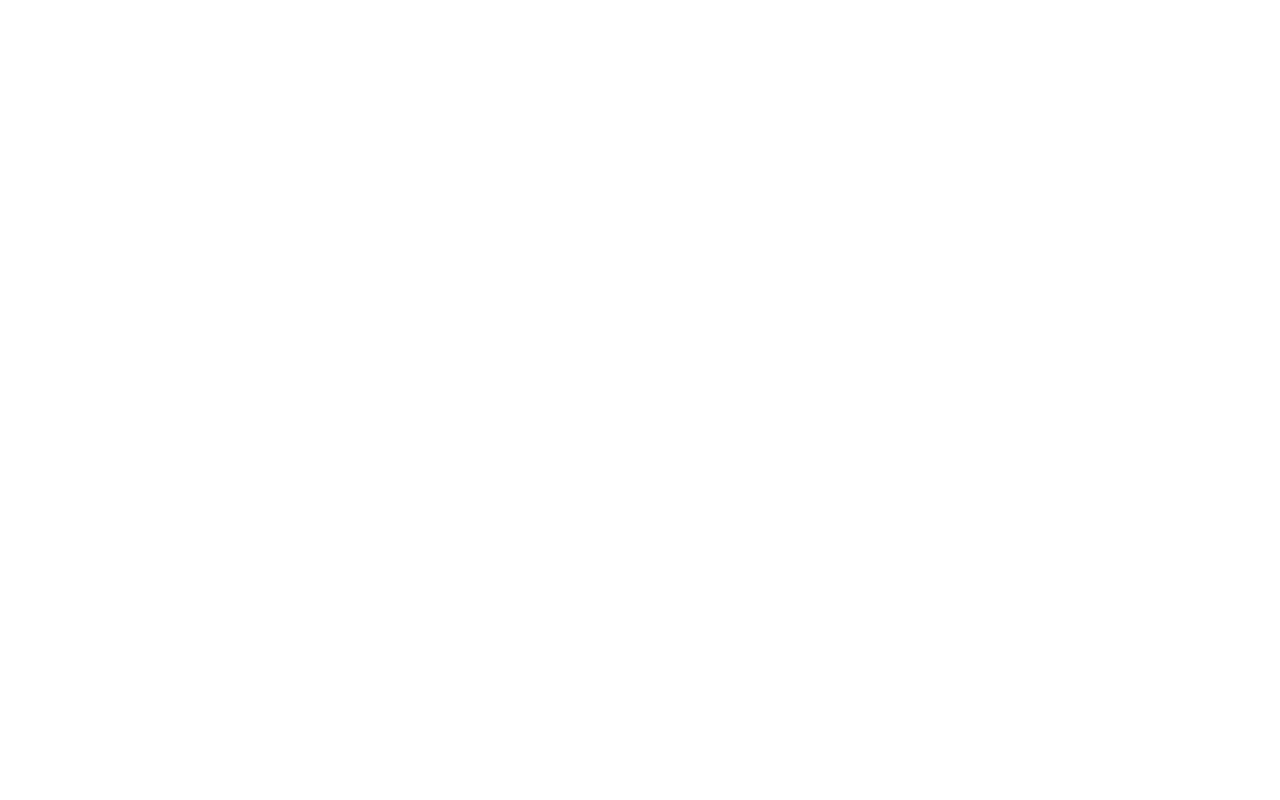
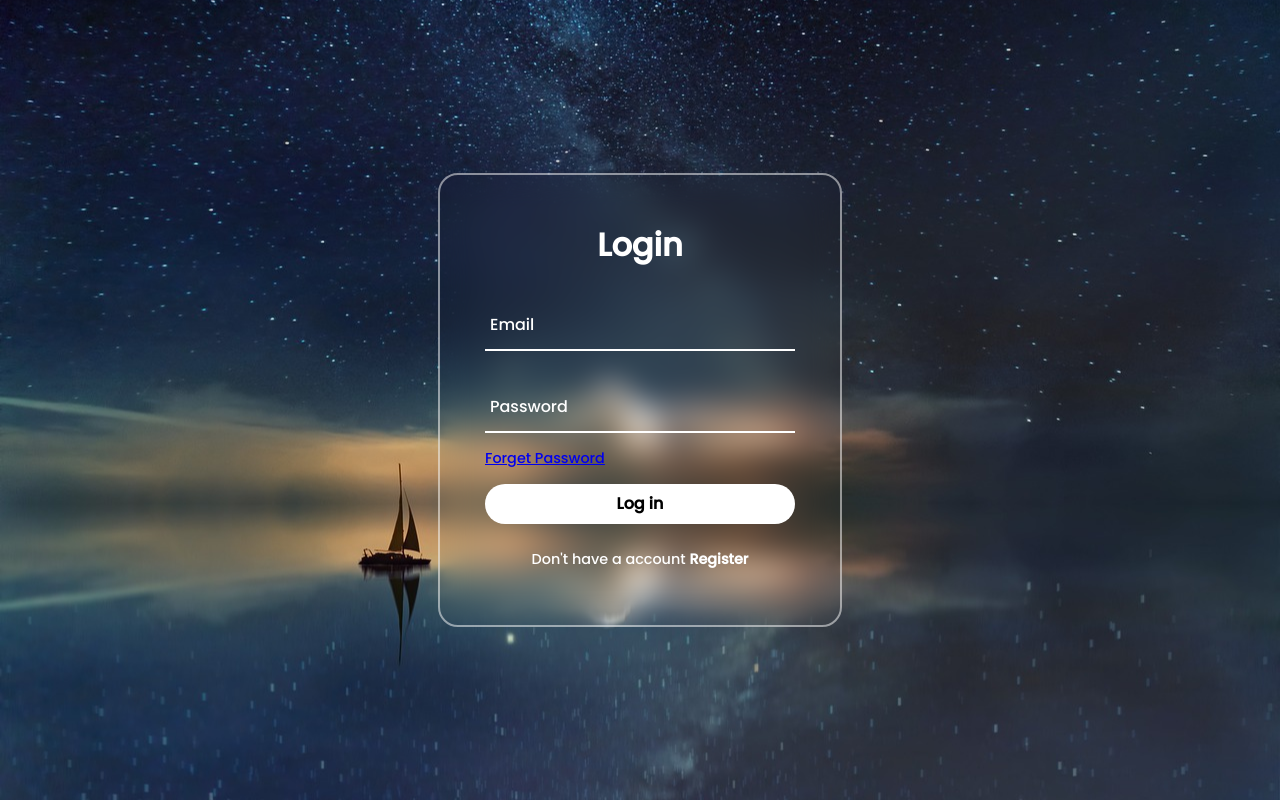
Before and after one commit to Ashritha4242/OIBSIP, a plain HTML site: page Task3/index.html in a window 1280 px wide. Drawn offline with Linux system fonts and the light colour scheme.

Commit message:
completed task 3

```diff
--- a/Task3/index.html
+++ b/Task3/index.html
@@ -3,9 +3,37 @@
 <head>
     <meta charset="UTF-8">
     <meta name="viewport" content="width=device-width, initial-scale=1.0">
-    <title>Document</title>
+    <title>LOGIN AUTHENTICATION</title>
+    <link rel="stylesheet" href="style.css">
 </head>
 <body>
+    <section>
+        <div class="form-box">
+            <div class="form-value">
+                <form action="">
+                    <h2>Login</h2>
+                    <div class="inputbox">
+                        <ion-icon name="mail-outline"></ion-icon>
+                        <input type="email" required>
+                        <label for="">Email</label>
+                    </div>
+                    <div class="inputbox">
+                        <ion-icon name="lock-closed-outline"></ion-icon>
+                        <input type="password" required>
+                        <label for="">Password</label>
+                    </div>
+                    <div class="forget">
+                        <!-- <label for=""><input type="checkbox">Remember Me  <a href="#">Forget Password</a></label> -->
+                        <a href="#">Forget Password</a>
 
+                    </div>
+                    <button>Log in</button>
+                    <div class="register">
+                        <p>Don't have a account <a href="#">Register</a></p>
+                    </div>
+                </form>
+            </div>
+        </div>
+    </section>
 </body>
 </html>
--- /dev/null
+++ b/Task3/style.css
@@ -0,0 +1,116 @@
+@import url('https://fonts.googleapis.com/css2?family=Poppins:wght@500&display=swap');
+*{
+    margin: 0;
+    padding: 0;
+    font-family: 'poppins',sans-serif;
+}
+section{
+    display: flex;
+    justify-content: center;
+    align-items: center;
+    min-height: 100vh;
+    width: 100%;
+
+    background: url('backgroundimg.jpg')no-repeat;
+    background-position: center;
+    background-size: cover;
+}
+.form-box{
+    position: relative;
+    width: 400px;
+    height: 450px;
+    background: transparent;
+    border: 2px solid rgba(255,255,255,0.5);
+    border-radius: 20px;
+    backdrop-filter: blur(15px);
+    display: flex;
+    justify-content: center;
+    align-items: center;
+
+}
+h2{
+    font-size: 2em;
+    color: #fff;
+    text-align: center;
+}
+.inputbox{
+    position: relative;
+    margin: 30px 0;
+    width: 310px;
+    border-bottom: 2px solid #fff;
+}
+.inputbox label{
+    position: absolute;
+    top: 50%;
+    left: 5px;
+    transform: translateY(-50%);
+    color: #fff;
+    font-size: 1em;
+    pointer-events: none;
+    transition: .5s;
+}
+input:focus ~ label,
+input:valid ~ label{
+top: -5px;
+}
+.inputbox input {
+    width: 100%;
+    height: 50px;
+    background: transparent;
+    border: none;
+    outline: none;
+    font-size: 1em;
+    padding:0 35px 0 5px;
+    color: #fff;
+}
+.inputbox ion-icon{
+    position: absolute;
+    right: 8px;
+    color: #fff;
+    font-size: 1.2em;
+    top: 20px;
+}
+.forget{
+    margin: -15px 0 15px ;
+    font-size: .9em;
+    color: #fff;
+    display: flex;
+    justify-content: space-between;
+}
+
+.forget label input{
+    margin-right: 3px;
+
+}
+.forget label a{
+    color: #fff;
+    text-decoration: none;
+}
+.forget label a:hover{
+    text-decoration: underline;
+}
+button{
+    width: 100%;
+    height: 40px;
+    border-radius: 40px;
+    background: #fff;
+    border: none;
+    outline: none;
+    cursor: pointer;
+    font-size: 1em;
+    font-weight: 600;
+}
+.register{
+    font-size: .9em;
+    color: #fff;
+    text-align: center;
+    margin: 25px 0 10px;
+}
+.register p a{
+    text-decoration: none;
+    color: #fff;
+    font-weight: 600;
+}
+.register p a:hover{
+    text-decoration: underline;
+}
```
Also changed, not shown: Task3/backgroundimg.jpg (added).
